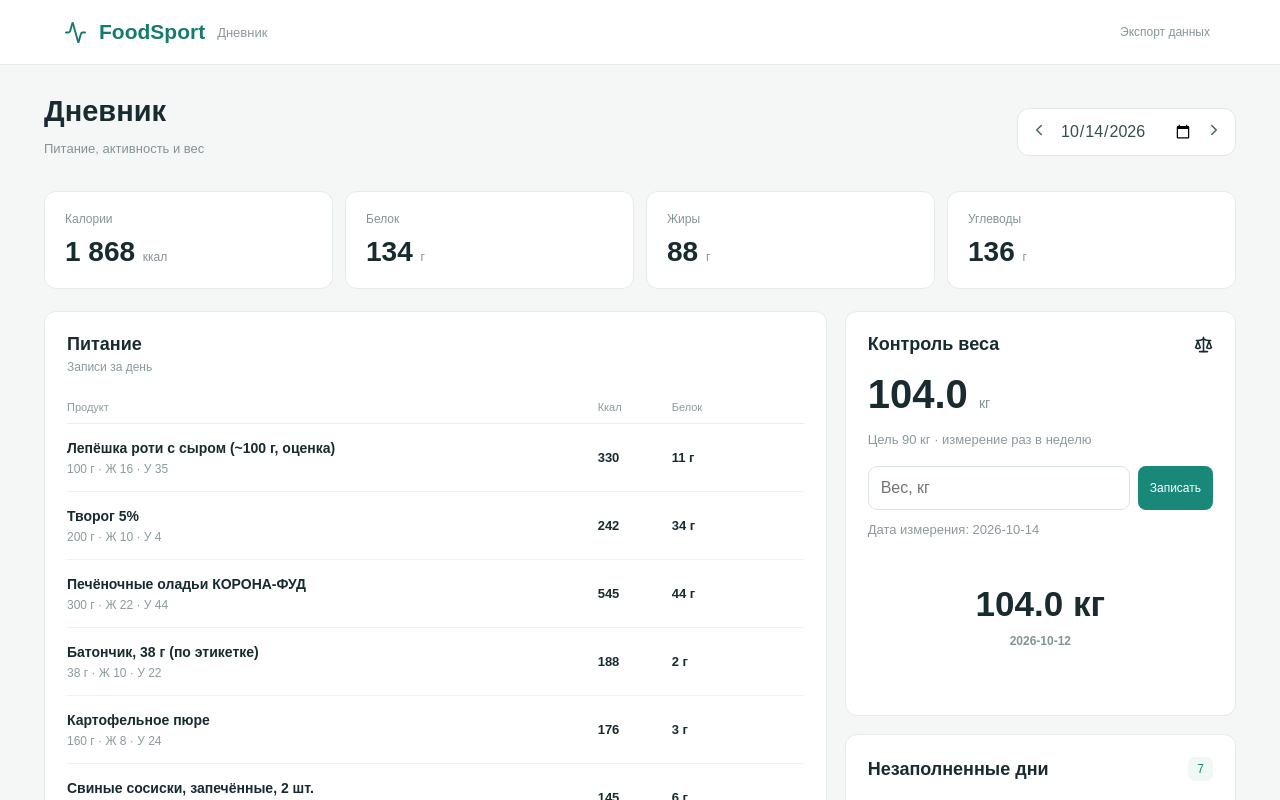
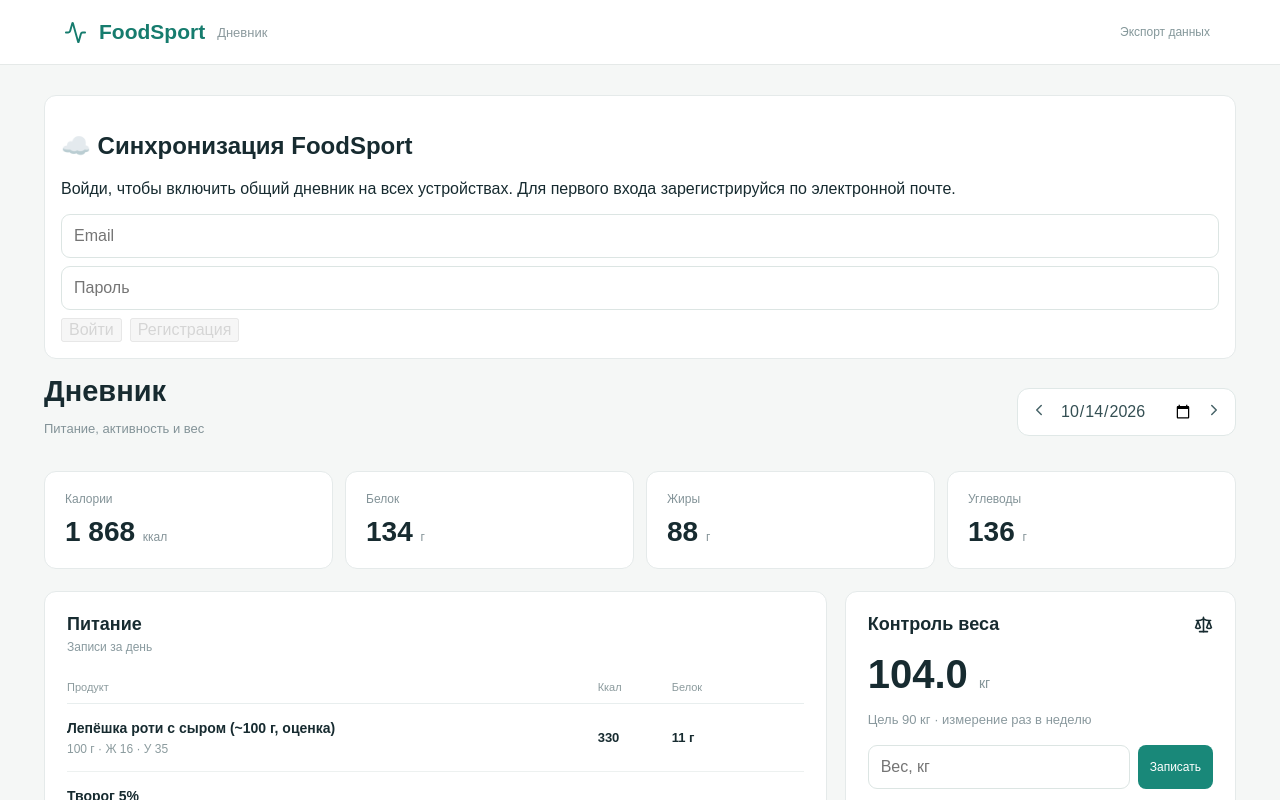
Before and after one commit to Karasuoshi/foodsport, a Next.js app: page /foodsport/ in a window 1280 px wide. Shown: the top 800 px of the page. Built offline with nearby package versions, Linux system fonts and the light colour scheme.

Commit message:
Display FoodSport cloud login

```diff
--- a/app/page.tsx
+++ b/app/page.tsx
@@ -4,6 +4,7 @@ import {Activity,BarChart3,BookOpen,CalendarDays,ChevronLeft,ChevronRight,Dumbbe
 import {FoodEntry,macros,total,round,today,validFood} from "../lib/food";
 import {buildExport,downloadJSON} from "../lib/export";
 import WorkoutPlanner from "./WorkoutPlanner";
+import CloudAccount from "./CloudAccount";
 type Tab="overview"|"food"|"weight"|"training"|"health"|"plan";
 type Weight={id:string;date:string;value:number};
 type Training={id:string;date:string;type:string;minutes:number;notes:string};
@@ -78,7 +79,7 @@ export default function Home(){
  const progress=(value:number,target:number)=>Math.min(100,Math.max(0,value/target*100));
  return <div className="journalapp">
  <header className="journalheader"><div className="journalbrand"><Activity size={23}/><strong>FoodSport</strong><span>Дневник</span></div><button className="journalexport" onClick={()=>downloadJSON("foodsport-export.json",buildExport(entries,weights,trainings))}>Экспорт данных</button></header>
- <main className="journalmain">
+ <main className="journalmain"><CloudAccount/>
  <div className="journalheading"><div><h1>Дневник</h1><p>Питание, активность и вес</p></div><div className="datebar"><button aria-label="Предыдущий день" onClick={()=>changeDate(-1)}><ChevronLeft size={18}/></button><input aria-label="Дата" type="date" value={date} onChange={e=>setDate(e.target.value)}/><button aria-label="Следующий день" onClick={()=>changeDate(1)}><ChevronRight size={18}/></button></div></div>
  <div className="journalmetrics"><div><small>Калории</small><strong>{daily.length?round(sum.kcal).toLocaleString("ru-RU"):"—"} <span>ккал</span></strong></div><div><small>Белок</small><strong>{daily.length?round(sum.protein):"—"} <span>г</span></strong></div><div><small>Жиры</small><strong>{daily.length?round(sum.fat):"—"} <span>г</span></strong></div><div><small>Углеводы</small><strong>{daily.length?round(sum.carbs):"—"} <span>г</span></strong></div></div>
  <div className="journalgrid"><div className="journalprimary">
```
